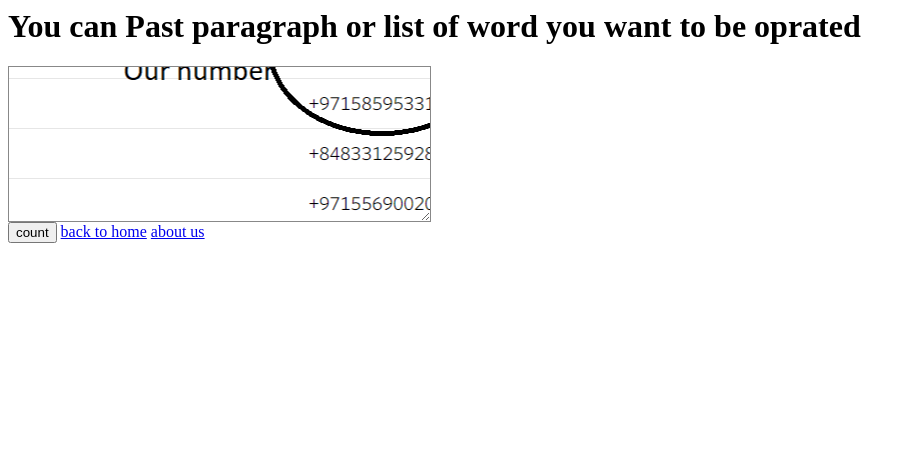
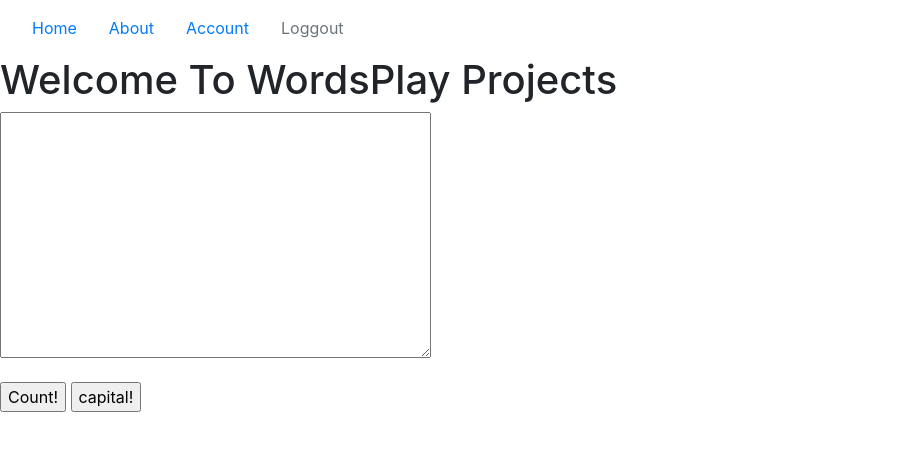
Before and after one commit to zakiansari061/febproject-root, a Django app: page / in a window 1280 px wide. Shown: the top 451 px of the page, without its empty margins (0-924 px from the left). Run offline with Django 3.2, Linux system fonts and the light colour scheme; some libraries are stand-ins or nearby versions.

Commit message:
Update home.html

```diff
--- a/template/home.html
+++ b/template/home.html
@@ -2,24 +2,39 @@
 <head>
     <meta charset="UTF-8">
     <meta name="viewport" content="width=device-width, initial-scale=1.0">
-    <title>Document</title>
+    <title>Words Operation</title>
     <style>
-        textarea {
-  background: url(/img.png) center center no-repeat; /* This ruins default border */
-  border: 1px solid #888;
-}
 
     </style>
 </head>
 <body>
-    <H1> You can Past paragraph or list of word you want to be oprated </H1>
+    <link rel ="stylesheet" href="https://stackpath.bootstrapcdn.com/bootstrap/4.4.1/css/bootstrap.min.css" integrity="sha384-Vkoo8x4CGsO3+Hhxv8T/Q5PaXtkKtu6ug5TOeNV6gBiFeWPGFN9MuhOf23Q9Ifjh" crossorigin="anonymous">
+    <nav class="navbar navbar-toggleable-md navbar-light bg-faded">
+        <ul class="nav justify-content-end">
+            <li class="nav-item">
+          <a class="nav-link active" href="#">Home</a>
+            </li>
+            <li class="nav-item">
+          <a class="nav-link" href="#">About</a>
+            </li>
+            <li class="nav-item">
+          <a class="nav-link" href="#">Account</a>
+            </li>
+            <li class="nav-item">
+          <a class="nav-link disabled" href="#">Loggout</a>
+            </li>
+      </ul>
+    </nav>
+    <h1> Welcome To WordsPlay Projects </h1>
 
-    <form action="{% url 'Count' %}">
-<textarea cols="50" rows="10" name="fulltext"></textarea>
-<br>
-<input type="submit" value ="count" />
-<a href="{% url 'home' %}"> back to home</a>
-<a href="{% url 'about' %}">about us </a>
+    <form action ="{% url 'count' %}">
+        <textarea cols="40" rows="10" name="fulltext"></textarea><br><br>
+        <input type="submit" value="Count!" />
+        <input type="submit" value="capital!"/>
     </form>
+    <script src="https://code.jquery.com/jquery-3.4.1.slim.min.js" integrity="sha384-J6qa4849blE2+poT4WnyKhv5vZF5SrPo0iEjwBvKU7imGFAV0wwj1yYfoRSJoZ+n" crossorigin="anonymous"></script>
+    <script src="https://cdn.jsdelivr.net/npm/popper.js@1.16.0/dist/umd/popper.min.js" integrity="sha384-Q6E9RHvbIyZFJoft+2mJbHaEWldlvI9IOYy5n3zV9zzTtmI3UksdQRVvoxMfooAo" crossorigin="anonymous"></script>
+    <script src="https://stackpath.bootstrapcdn.com/bootstrap/4.4.1/js/bootstrap.min.js" integrity="sha384-wfSDF2E50Y2D1uUdj0O3uMBJnjuUD4Ih7YwaYd1iqfktj0Uod8GCExl3Og8ifwB6" crossorigin="anonymous"></script>
+
 </body>
 </html>
```
